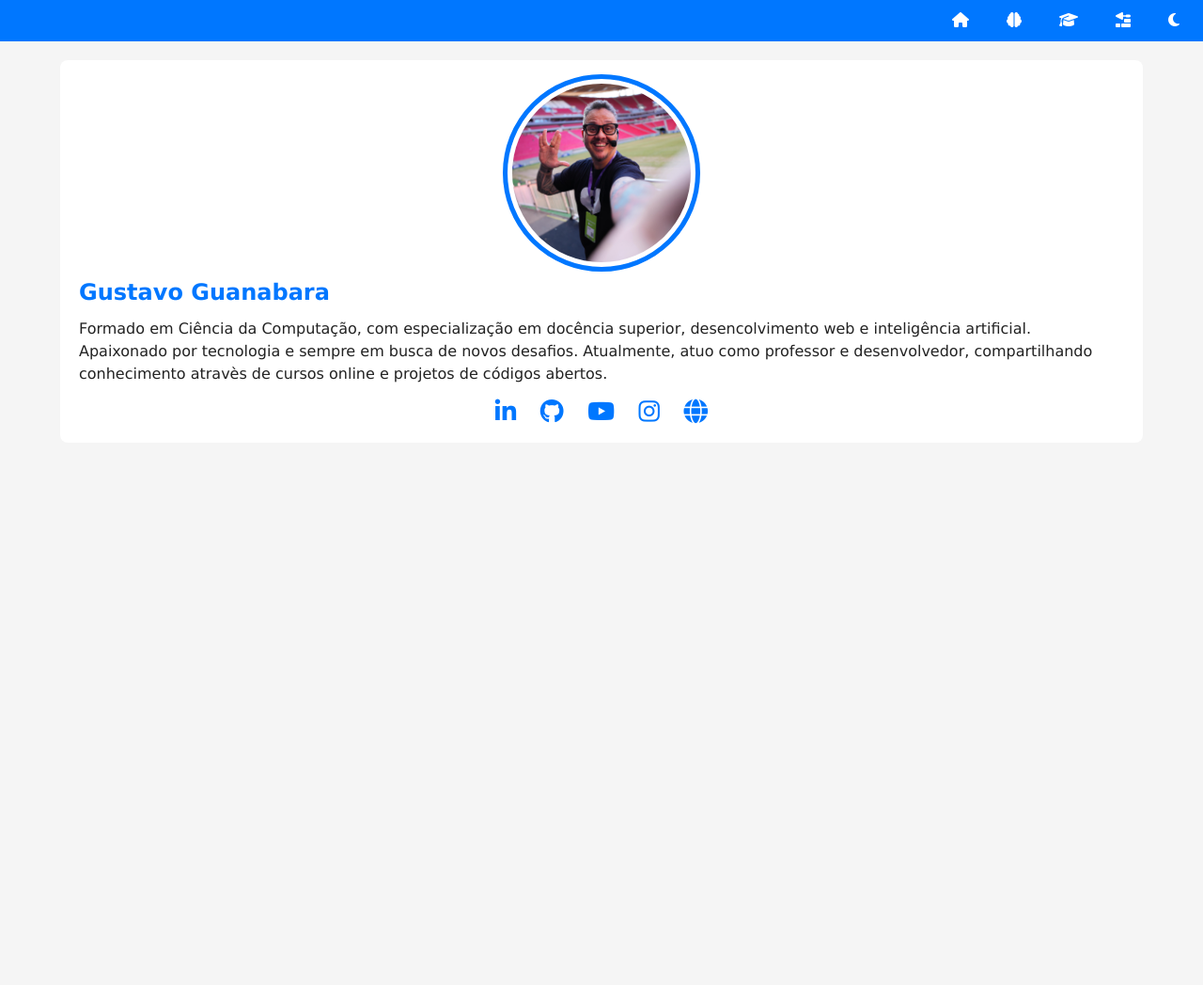
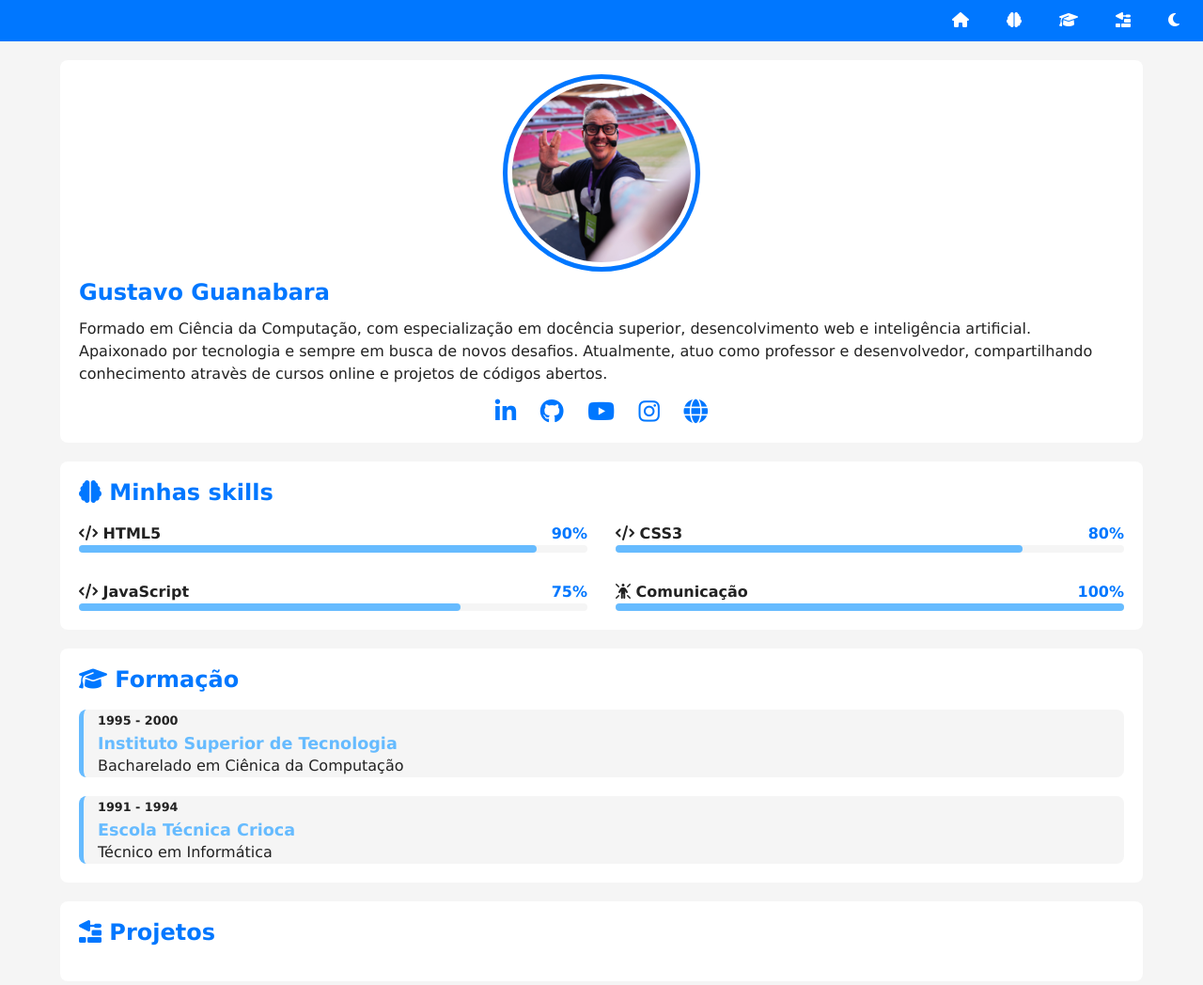
Before and after one commit to andrevpcouto/projeto-portfolio, a plain HTML site: page index.html in a window 1280 px wide. Shown: the whole page at 94% size. Before the commit the page ends 800 px from the top, so only its background shows below. Drawn offline with Linux system fonts and the light colour scheme.

Commit message:
atualizei

```diff
--- a/estilos/style.css
+++ b/estilos/style.css
@@ -109,3 +109,96 @@ div#social a{
 div#social a:hover{
   color: var(--destaque-inverso);
 }
+
+section#detalhes {
+  grid-column: 2;
+}
+
+article{
+  background-color: var(--fundo-card);
+  padding: 20px;
+  margin-bottom: 20px;
+  border-radius: 8px;
+}
+
+article h2{
+  color: var(--destaque);
+  margin-bottom: 20px;
+}
+
+#skill-container{
+  display: grid;
+  grid-template-columns: 1fr;
+  gap: 30px;
+}
+
+#skill-container .info{
+  display: flex;
+  justify-content: space-between;
+  align-items: center;
+}
+
+#skill-container .nome{
+  font-weight: bold;
+  color: var(--texto);
+}
+
+#skill-container .porcent{
+  font-weight: bold;
+  color: var(--destaque);
+}
+
+#skill-container .porcent{
+  font-weight: bold;
+  color: var(--destaque);
+}
+
+#skill-container .barra{
+  width: 100%;
+  height: 8px;
+  background-color: var(--fundo-principal);
+  border-radius: 4px;
+}
+
+#skill-container .progresso{
+  height: 100%;
+  background-color: var(--destaque-inverso);
+  border-radius: 4px;
+}
+
+#formacao-container{
+  display: flex;
+  flex-direction: column-reverse;
+  gap: 20px;
+}
+
+#formacao-container .curso{
+  background-color: var(--fundo-principal);
+  border-radius: 8px;
+  border-left: 5px solid var(--destaque-inverso);
+  padding-left: 15px;
+  transition: border-width .5s, border-color .5s;
+}
+
+#formacao-container .curso:hover{
+  border-left-width: 15px;
+  border-color: var(--destaque);
+  cursor: pointer;
+}
+
+#formacao-container .periodo{
+  font-size: 0.8em;
+  font-weight: bold;
+  color: var(--texto);
+}
+
+#formacao-container .instituicao{
+  color: var(--destaque-inverso);
+  font-size: 1.1em;
+}
+
+@media screen and (min-width: 768px) {
+  #skill-container{
+    grid-template-columns: 1fr 1fr;
+  }
+}
--- a/index.html
+++ b/index.html
@@ -38,7 +38,93 @@
         </section>
 
         <section id="detalhes">
+            <article id="skills">
+                <h2><i class="fa-solid fa-brain"></i> Minhas skills</h2>
 
+                <div id="skill-container">
+                    <div class="item">
+                        <div class="info">
+                            <span class="nome">
+                                <i class="fa-solid fa-code"></i> HTML5
+                            </span>
+                            <span class="porcent">
+                                90%
+                            </span>
+                        </div>
+                        <div class="barra">
+                            <div class="progresso" style="width: 90%">
+                            </div>
+                        </div>
+                    </div>
+
+                    <div class="item">
+                        <div class="info">
+                            <span class="nome">
+                                <i class="fa-solid fa-code"></i> CSS3
+                            </span>
+                            <span class="porcent">
+                                80%
+                            </span>
+                        </div>
+                        <div class="barra">
+                            <div class="progresso" style="width: 80%">
+                            </div>
+                        </div>
+                    </div>
+
+                    <div class="item">
+                        <div class="info">
+                            <span class="nome">
+                                <i class="fa-solid fa-code"></i> JavaScript
+                            </span>
+                            <span class="porcent">
+                                75%
+                            </span>
+                        </div>
+                        <div class="barra">
+                            <div class="progresso" style="width: 75%">
+                            </div>
+                        </div>
+                    </div>
+
+                    <div class="item">
+                        <div class="info">
+                            <span class="nome">
+                                <i class="fa-solid fa-person-rays"></i> Comunicação
+                            </span>
+                            <span class="porcent">
+                                100%
+                            </span>
+                        </div>
+                        <div class="barra">
+                            <div class="progresso" style="width: 100%">
+                            </div>
+                        </div>
+                    </div>
+                </div>
+            </article> <!--Fim article#skills-->
+
+            <article id="formacao">
+                <h2><i class="fa-solid fa-graduation-cap"></i> Formação</h2>
+
+                <div id="formacao-container">
+                    <div class="curso">
+                        <p class="periodo">1991 - 1994</p>
+                        <h3 class="instituicao">Escola Técnica Crioca</h3>
+                        <p class="titulacao">Técnico em Informática</p>
+                    </div>
+
+                    <div class="curso">
+                        <p class="periodo">1995 - 2000</p>
+                        <h3 class="instituicao">Instituto Superior de Tecnologia</h3>
+                        <p class="titulacao">Bacharelado em Ciênica da Computação</p>
+                    </div>
+                </div>
+            </article> <!--Fim article#formacao-->
+
+            <article id="projetos">
+                <h2><i class="fa-solid fa-trowel-bricks"></i> Projetos</h2>
+            </article> <!--Fim article#projetos-->
         </section>
     </main>
 
```
